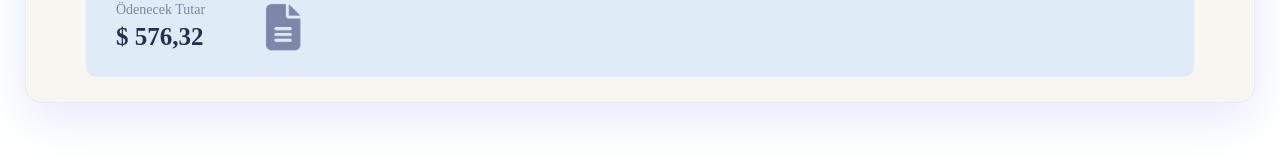
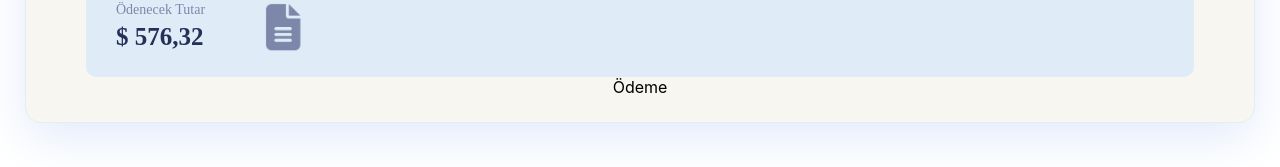
Before and after one commit to peroxide614/mobile_second, a React (Create React App) app: page / in a window 1280 px wide. Shown: the part 378-545 px from the top of the page. Built offline with nearby package versions, Linux system fonts and the light colour scheme.

Commit message:
started next element

```diff
--- a/src/App.css
+++ b/src/App.css
@@ -25,6 +25,12 @@
     border: 1px solid #e8ebf1;
     box-shadow: 0px 16px 48px 0px #e3ebfb;
     /* backdrop-filter: blur(50px); */
+
+    .data-page {
+      .icon-w-title {
+        display: flex;
+      }
+    }
 
     .microsel-logo {
       width: 160px;
--- a/src/App.js
+++ b/src/App.js
@@ -47,6 +47,12 @@ function App() {
             </div>
           </div>
         </div>
+        <div className="data-page">
+          <div className="icon-w-title">
+            <img></img>
+            <div>Ödeme</div>
+          </div>
+        </div>
       </div>
     </div>
   );
```
